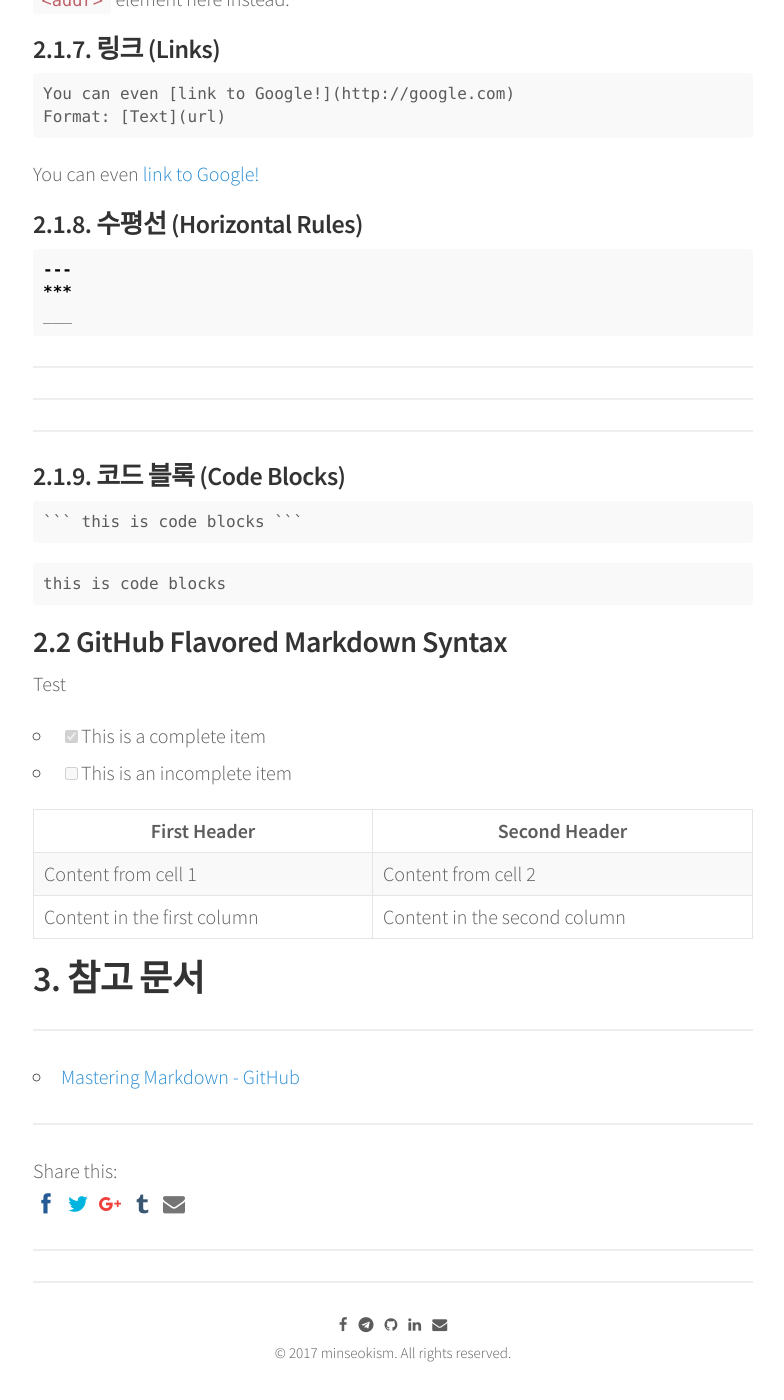
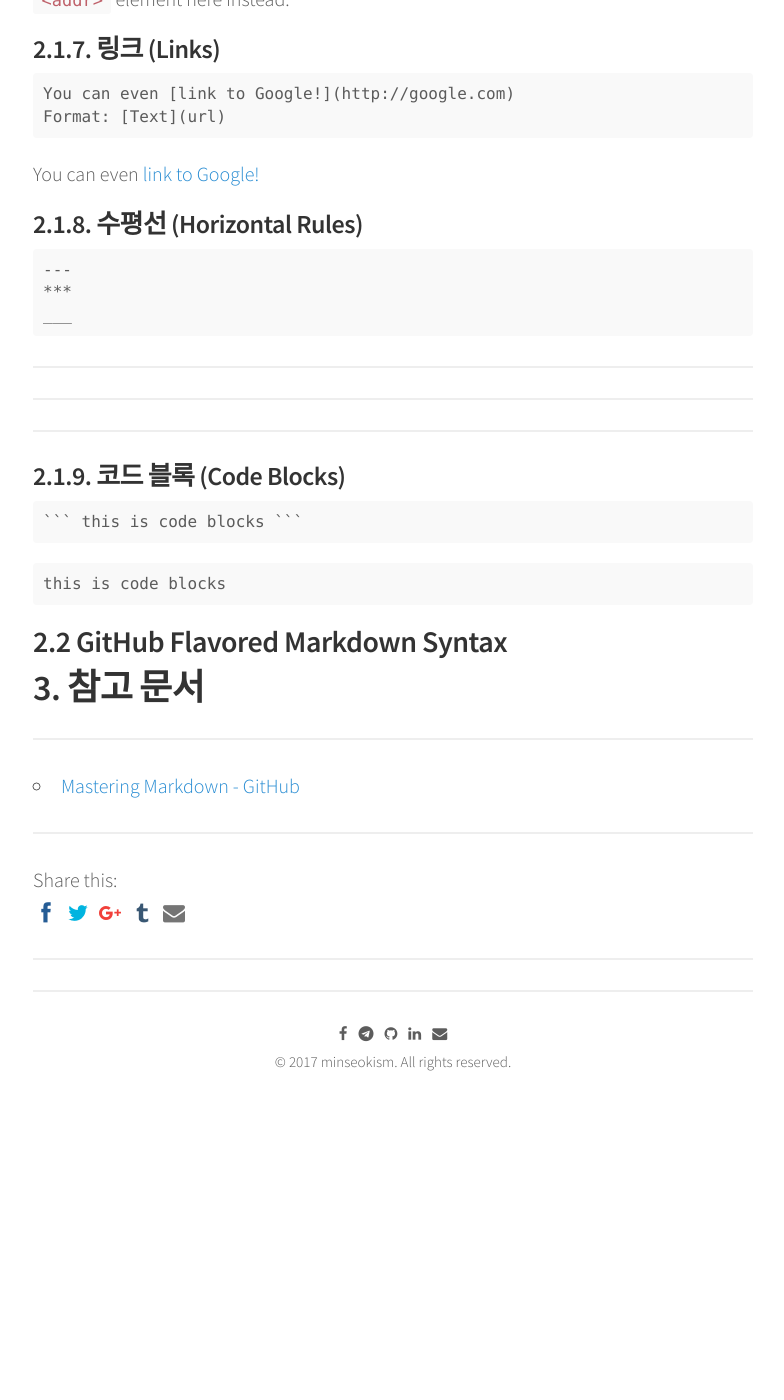
Before and after one commit to minseokism/minseokism.github.io, a Jekyll site: the page built from _posts/2017-02-07-markdown_01.md, in a window 1280 px wide and 1400 px high, scrolled down 4162 px. Shown: the whole window, without its empty margins (247-1031 px from the left). Built offline with Jekyll 4.4.1, drawn with Linux system fonts in a browser that asks for light colours; comment, search, counter and statistics services are not loaded; after the commit the page ends 5336 px from its top, so only the background shows below that.

Commit message:
Changed post-02

````diff
--- a/_posts/2017-02-07-markdown_01.md
+++ b/_posts/2017-02-07-markdown_01.md
@@ -44,6 +44,7 @@ __This will also be bold__
 
 _You **can** combine them_
 ```
+
 *This text will be italic*
 _This will also be italic_
 **This text will be bold**
@@ -109,12 +110,14 @@ You can even [link to Google!](http://google.com)
 Format: [Text](url)
 ```
 You can even [link to Google!](http://google.com)
+
 #### 2.1.8. 수평선 (Horizontal Rules)
-```javascript
+```
 ---
 ***
 ___
 ```
+
 ---
 ***
 ___
@@ -130,15 +133,7 @@ this is code blocks
 
 
 ### 2.2 GitHub Flavored Markdown Syntax
-Test
 
-- [x] This is a complete item
-- [ ] This is an incomplete item
-
-First Header | Second Header
------------- | -------------
-Content from cell 1 | Content from cell 2
-Content in the first column | Content in the second column
 
 ## 3. 참고 문서
 ----
````
